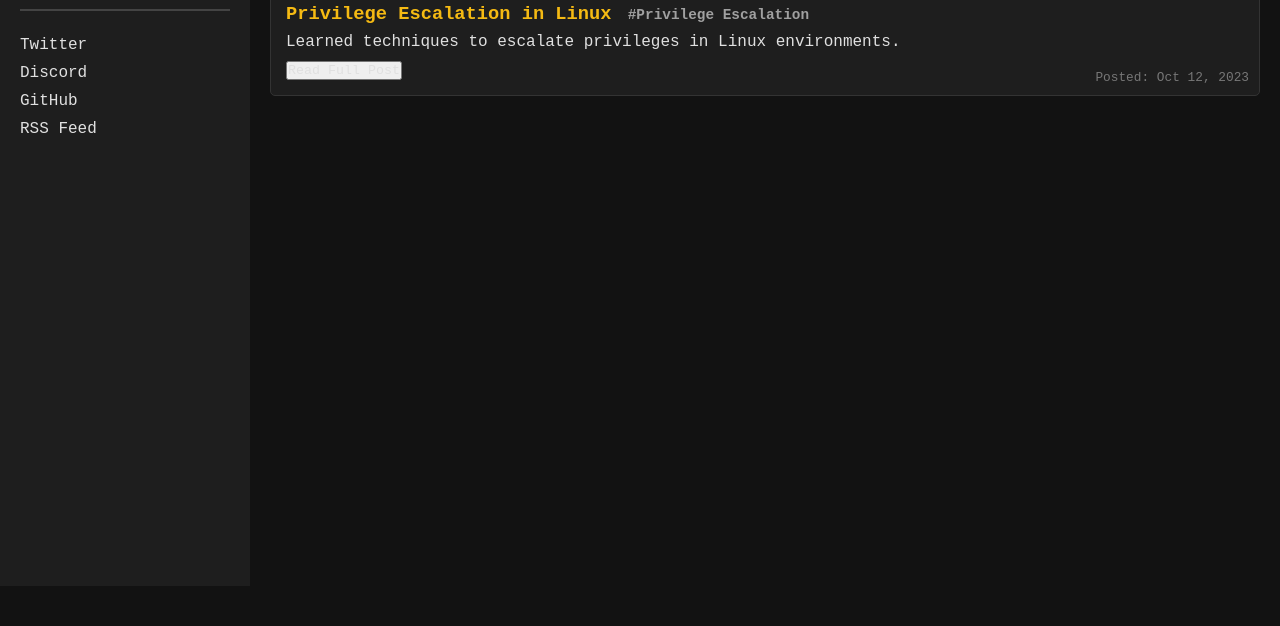
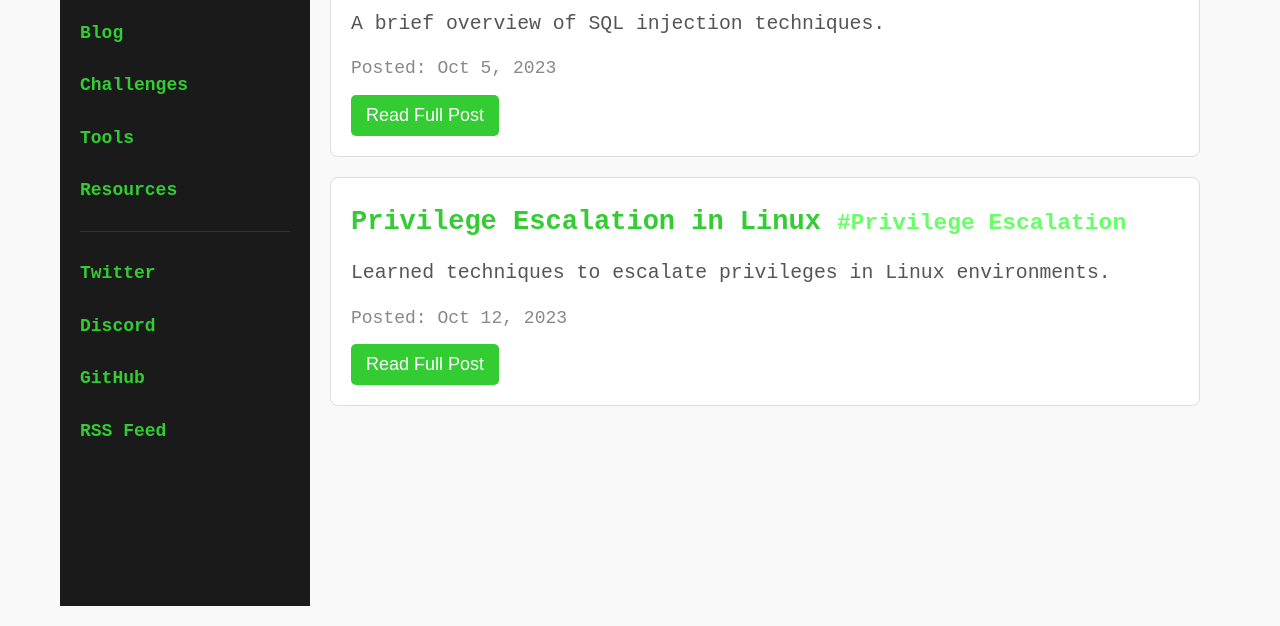
Before and after one commit to chirag0728/chirag0728-github.io, a plain HTML site: page index.html in a window 1280 px wide. Shown: the part 214-840 px from the top of the page. Before the commit the page ends 800 px from the top, so only its background shows below. Drawn offline with Linux system fonts and the light colour scheme; a web font is replaced by a local one.

Commit message:
Update styles.css

```diff
--- a/styles/styles.css
+++ b/styles/styles.css
@@ -1,126 +1,207 @@
-/* Global and Reset Styles */
+/* Global Styles */
 * {
+    box-sizing: border-box;
     margin: 0;
     padding: 0;
-    box-sizing: border-box;
-    font-family: 'PT Mono', monospace;
-    color: #e0e0e0;
 }
 
 body {
-    background-color: #121212;
+    font-family: 'PT Mono', monospace;
+    background-color: #f9f9f9;
+    color: #333;
+    line-height: 1.8;
+    font-size: 18px; /* Larger base font size */
 }
 
 .container {
     display: flex;
-    min-height: 100vh;
+    max-width: 1200px;
+    margin: 0 auto;
+    padding: 20px;
 }
 
-/* Sidebar Styling */
+/* Sidebar Styles */
 .sidebar {
     width: 250px;
-    background-color: #1e1e1e;
     padding: 20px;
-    display: flex;
-    flex-direction: column;
+    background-color: #1a1a1a;
+    color: #fff;
+    position: sticky;
+    top: 0;
+    height: 100vh;
 }
 
 .sidebar h2 {
-    color: #f5ba13;
-    margin-bottom: 1rem;
+    font-size: 1.75em;
+    margin-bottom: 20px;
+    color: #66ff66; /* Terminal green */
 }
 
 .nav-links, .external-links {
-    list-style-type: none;
+    list-style: none;
+    padding: 0;
 }
 
-.nav-links a, .external-links a {
-    color: #e0e0e0;
-    text-decoration: none;
-    font-size: 1rem;
-    display: block;
-    padding: 5px 0;
+.nav-links li, .external-links li {
+    margin-bottom: 10px;
 }
 
-.nav-links a:hover, .external-links a:hover {
-    color: #f5ba13;
+.nav-links li a, .external-links li a {
+    color: #33cc33; /* Terminal green */
+    text-decoration: none;
+    font-weight: bold;
+    display: inline-block;
+    padding: 5px 0;
+    transition: color 0.3s ease;
+}
+
+.nav-links li a:hover, .external-links li a:hover {
+    color: #66ff66; /* Lighter green on hover */
 }
 
 hr {
-    border: 1px solid #444;
+    border: 0;
+    height: 1px;
+    background: #333;
     margin: 20px 0;
 }
 
-/* Main Content Styling */
+/* Main Content Area Styles */
 .content {
     flex: 1;
     padding: 20px;
 }
 
-.content h1 {
-    font-size: 2rem;
-    color: #f5ba13;
+header h1 {
+    font-size: 2.5em;
     margin-bottom: 20px;
+    color: #333;
 }
 
-/* Post Card Styling */
+#posts-container {
+    display: grid;
+    grid-template-columns: 1fr;
+    gap: 20px;
+}
+
+/* Post Card Styles */
 .post-card {
-    background-color: #1e1e1e;
-    border: 1px solid #333;
-    padding: 15px;
-    margin-bottom: 15px;
-    border-radius: 5px;
-    position: relative;
-    transition: transform 0.2s ease;
+    background-color: #fff;
+    border: 1px solid #ddd;
+    border-radius: 8px;
+    padding: 20px;
+    transition: transform 0.3s ease, box-shadow 0.3s ease;
+    cursor: pointer;
 }
 
 .post-card:hover {
-    transform: scale(1.02);
-    border-color: #f5ba13;
+    transform: translateY(-5px);
+    box-shadow: 0 4px 8px rgba(0, 0, 0, 0.1);
 }
 
 .post-card h3 {
-    color: #f5ba13;
-    margin-bottom: 8px;
+    font-size: 1.5em;
+    margin-bottom: 10px;
+    color: #33cc33; /* Terminal green */
 }
 
-.hashtag {
-    font-size: 0.9rem;
-    color: #a0a0a0;
-    margin-left: 5px;
+.post-card h3 .hashtag {
+    font-size: 0.85em;
+    color: #66ff66; /* Lighter green for hashtags */
 }
 
-.description {
+.post-card .description {
+    color: #555;
+    font-size: 1.1em;
     margin-bottom: 10px;
-    color: #e0e0e0;
 }
 
-.date {
-    font-size: 0.8rem;
-    color: #777;
-    position: absolute;
-    bottom: 10px;
-    right: 10px;
+.post-card .date {
+    font-size: 1em;
+    color: #888;
+    margin-bottom: 10px;
 }
 
-/* Responsive Sidebar for Smaller Screens */
+.post-card button {
+    background-color: #33cc33; /* Terminal green */
+    color: #fff;
+    border: none;
+    border-radius: 5px;
+    padding: 10px 15px;
+    font-size: 1em;
+    cursor: pointer;
+    transition: background-color 0.3s ease;
+}
+
+.post-card button:hover {
+    background-color: #66ff66; /* Lighter green on hover */
+}
+
+/* Full Post Content Styles */
+#post-content {
+    max-width: 800px;
+    margin: 0 auto;
+    background-color: #fff;
+    border-radius: 8px;
+    padding: 30px;
+    box-shadow: 0 4px 8px rgba(0, 0, 0, 0.1);
+    line-height: 1.8;
+    font-size: 1.1em;
+}
+
+#post-content h1, #post-content h2, #post-content h3 {
+    color: #333;
+    margin-top: 20px;
+    margin-bottom: 10px;
+}
+
+#post-content p {
+    margin-bottom: 15px;
+    color: #555;
+}
+
+#post-content a {
+    color: #33cc33; /* Terminal green */
+    text-decoration: none;
+    transition: color 0.3s ease;
+}
+
+#post-content a:hover {
+    color: #66ff66; /* Lighter green on hover */
+}
+
+/* Responsive Styles */
 @media (max-width: 768px) {
-    .sidebar {
-        width: 100%;
-        padding: 10px;
-    }
-
     .container {
         flex-direction: column;
     }
 
-    /* Styles for hidden content */
-.post-full-content {
-    margin-top: 10px;
-    padding-top: 10px;
-    border-top: 1px solid #333;
-    color: #e0e0e0;
-    line-height: 1.6;
+    .sidebar {
+        width: 100%;
+        height: auto;
+        position: relative;
+        padding: 10px;
+    }
+
+    .content {
+        padding: 10px;
+    }
+
+    #posts-container {
+        grid-template-columns: 1fr;
+    }
 }
 
+@media (max-width: 480px) {
+    header h1 {
+        font-size: 2em;
+    }
+
+    .post-card h3 {
+        font-size: 1.3em;
+    }
+
+    .post-card .description {
+        font-size: 1em;
+    }
 }
```
